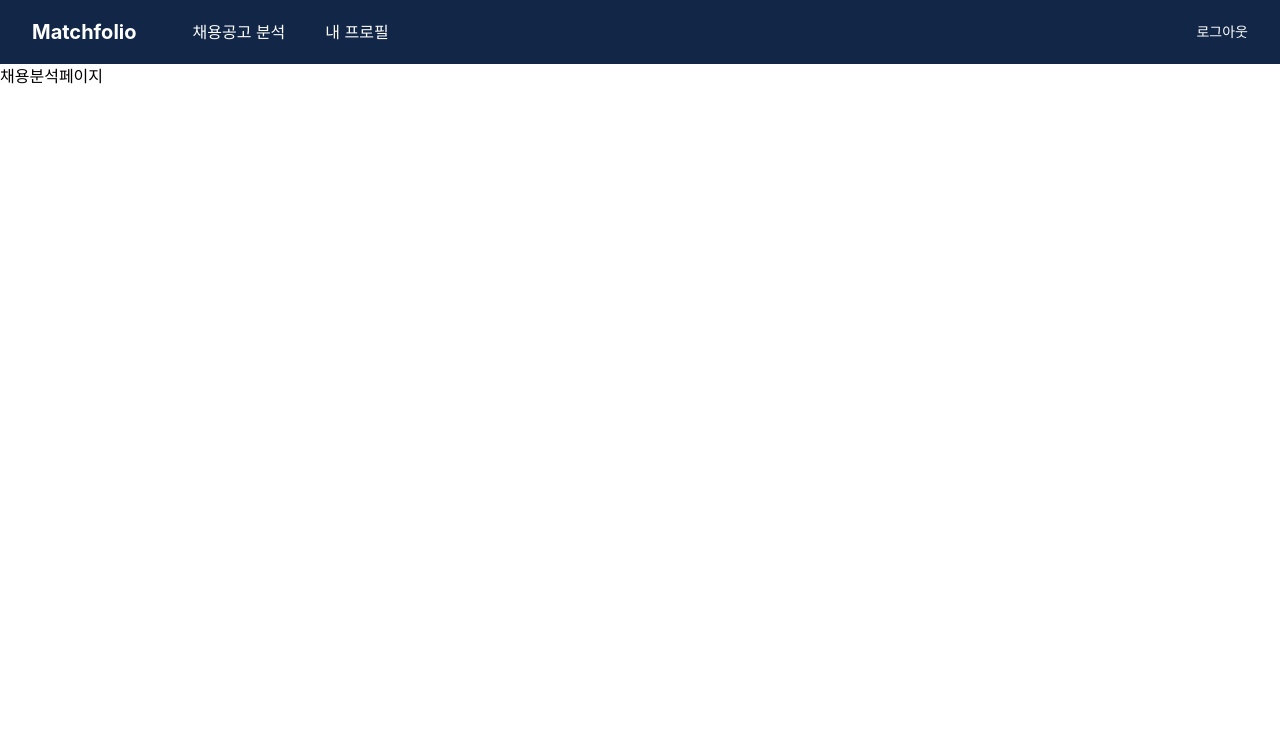
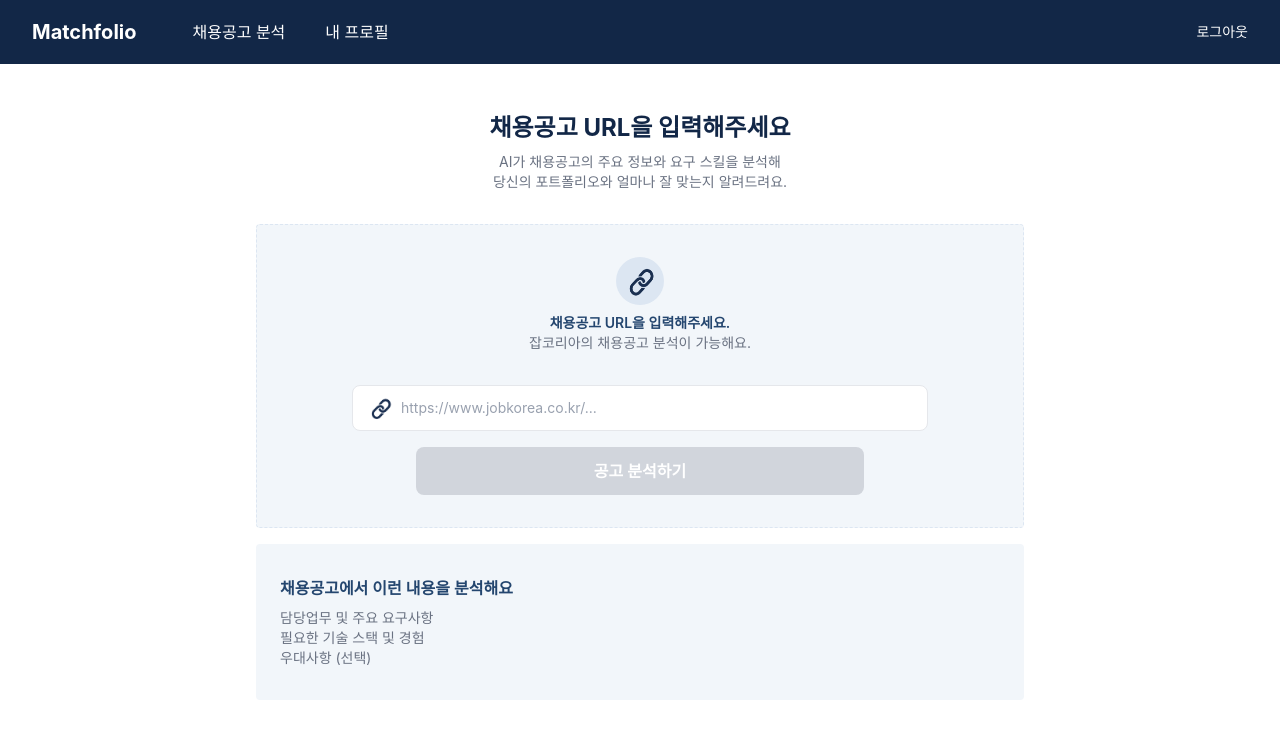
Before and after one commit to dajung-y/matchfolio, a React (Vite) app: page /job-analysis in a window 1280 px wide. Shown: the top 738 px of the page. Built offline with nearby package versions, Linux system fonts and the light colour scheme.

Commit message:
feat: job page 채용공고 업로드 UI 구현

```diff
--- a/src/pages/JobAnalysisPage.jsx
+++ b/src/pages/JobAnalysisPage.jsx
@@ -1,7 +1,85 @@
+import { useState } from "react";
+import urlIcon from "../assets/icons/url64.png";
+
 export default function JobAnalysisPage() {
+  const [url, setUrl] = useState("");
+
+  const handleSubmit = () => {
+    e.preventDefault();
+    // TODO: 분석 로직 구현
+  };
   return (
-    <main>
-      <h1>채용분석페이지</h1>
+    <main className="mx-auto max-w-7xl px-6 py-12">
+      {/* title */}
+      <div className="flex flex-col items-center justify-center text-center">
+        <h1 className="text-2xl font-bold text-primary">
+          채용공고 URL을 입력해주세요
+        </h1>
+
+        <p className="mt-2 text-sm text-gray-500">
+          AI가 채용공고의 주요 정보와 요구 스킬을 분석해
+          <br />
+          당신의 포트폴리오와 얼마나 잘 맞는지 알려드려요.
+        </p>
+      </div>
+
+      {/* URL input */}
+      <div className="mx-auto mt-8 flex w-full max-w-3xl flex-col items-center justify-center rounded border border-dashed border-primary-light bg-primary-extra-light px-6 py-8">
+        <div className="mb-2 flex h-12 w-12 items-center justify-center rounded-full bg-primary-light">
+          <img src={urlIcon} alt="" className="h-10 w-10" />
+        </div>
+
+        <p className="text-center text-sm font-semibold text-primary-medium">
+          채용공고 URL을 입력해주세요.
+        </p>
+
+        <p className="text-center text-sm text-gray-500">
+          잡코리아의 채용공고 분석이 가능해요.
+        </p>
+
+        {/* form */}
+        <form onSubmit={handleSubmit} className="mt-8 w-full max-w-xl">
+          {/* URL */}
+          <div className="relative">
+            <img
+              src={urlIcon}
+              alt=""
+              className="absolute left-3 top-1/2 h-8 w-8 -translate-y-1/2 object-contain"
+            />
+
+            <input
+              id="url"
+              name="url"
+              type="url"
+              value={url}
+              onChange={(e) => setUrl(e.target.value)}
+              placeholder="https://www.jobkorea.co.kr/..."
+              className="w-full rounded-lg border border-gray-200 bg-white py-3 pr-3 pl-12 text-sm outline-none placeholder:text-gray-400 focus:border-primary"
+            />
+          </div>
+
+          {/* submit */}
+          <button
+            type="submit"
+            disabled={!url.trim()}
+            className={`mx-auto mt-4 block w-full max-w-md rounded-lg py-3 font-semibold text-white ${url ? "bg-primary hover:bg-primary-dark cursor-pointer" : "bg-gray-300"}`}>
+            공고 분석하기
+          </button>
+        </form>
+      </div>
+
+      {/* Guide */}
+      {/* TODO: 디자인 변경 */}
+      <div className="mt-4 mx-auto max-w-3xl rounded bg-primary-extra-light px-6 py-8 ">
+        <p className="mb-2 text-primary-medium font-semibold">
+          채용공고에서 이런 내용을 분석해요
+        </p>
+        <ul className="text-sm text-gray-500">
+          <li>담당업무 및 주요 요구사항</li>
+          <li>필요한 기술 스택 및 경험</li>
+          <li>우대사항 (선택)</li>
+        </ul>
+      </div>
     </main>
   );
 }
```
Also changed, not shown: src/assets/icons/url64.png (added).
